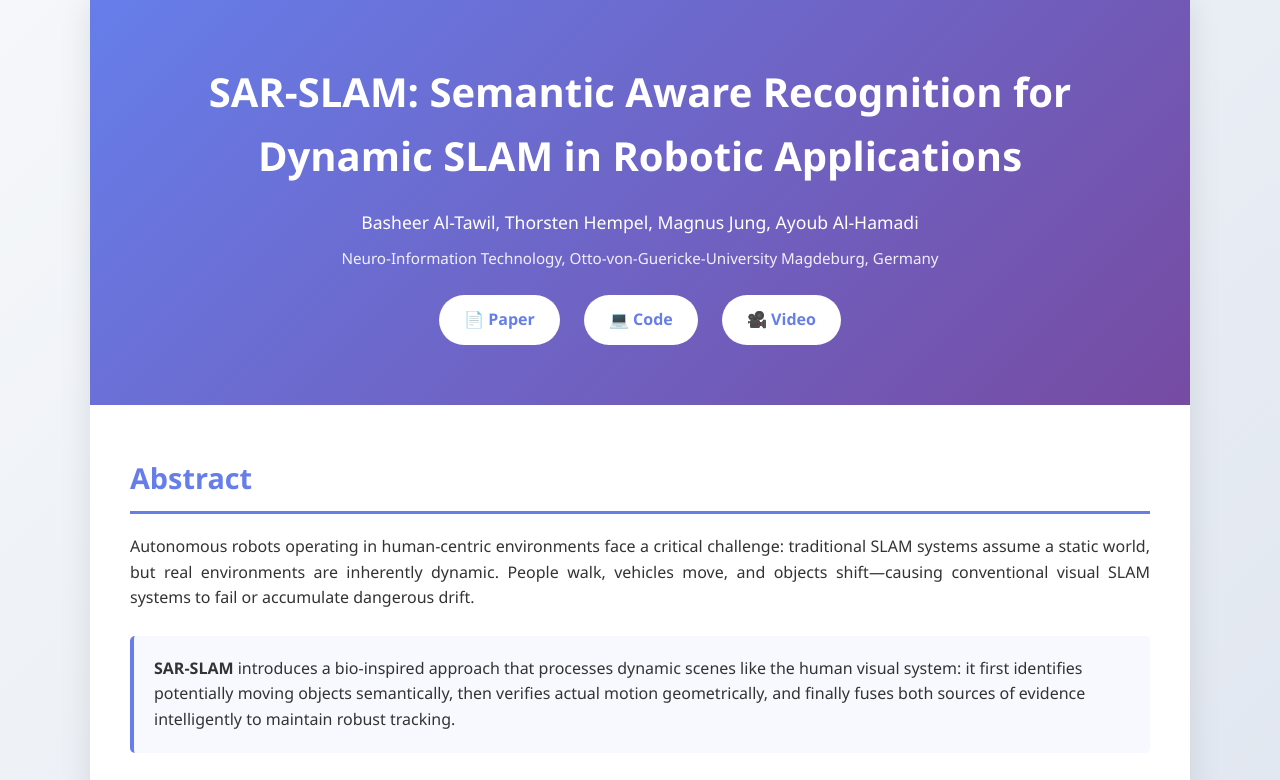
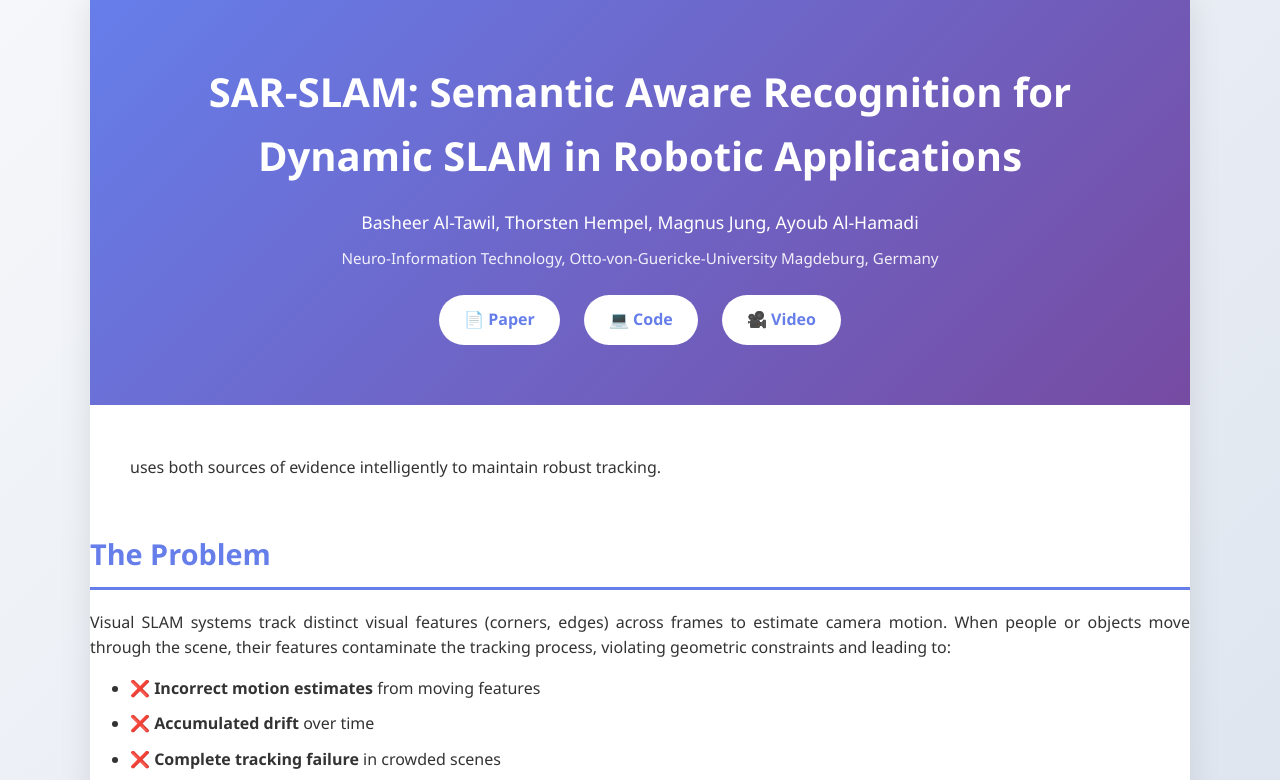
Before and after one commit to basheeraltawil/sar-slam_v0, a plain HTML site: page index.html in a window 1280 px wide. Shown: the top 780 px of the page. Drawn offline with Linux system fonts and the light colour scheme.

Commit message:
Update index.html

```diff
--- a/index.html
+++ b/index.html
@@ -280,13 +280,7 @@
         </header>
 
         <div class="content">
-            <section id="abstract">
-                <h2>Abstract</h2>
-                <p>
-                    Autonomous robots operating in human-centric environments face a critical challenge: traditional SLAM systems assume a static world, but real environments are inherently dynamic. People walk, vehicles move, and objects shift—causing conventional visual SLAM systems to fail or accumulate dangerous drift.
-                </p>
-                <div class="highlight-box">
-                    <strong>SAR-SLAM</strong> introduces a bio-inspired approach that processes dynamic scenes like the human visual system: it first identifies potentially moving objects semantically, then verifies actual motion geometrically, and finally fuses both sources of evidence intelligently to maintain robust tracking.
+uses both sources of evidence intelligently to maintain robust tracking.
                 </div>
             </section>
 
```
